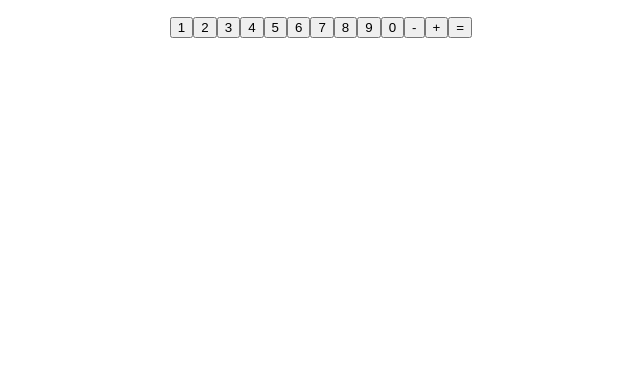
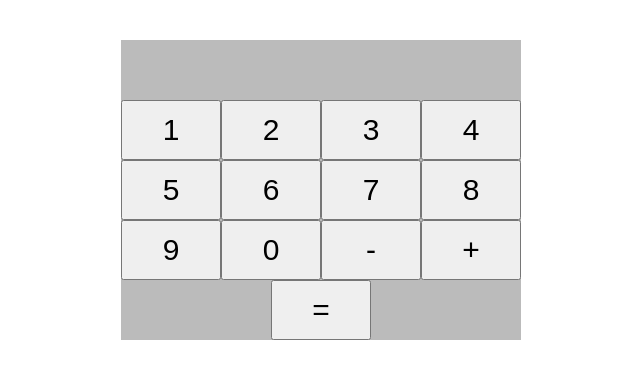
Before and after one commit to Samson300/Calculator-react, a React (Create React App) app: page / in a window 1280 px wide. Shown: the top 378 px of the page, without its empty margins (319-959 px from the left). Built offline with nearby package versions, Linux system fonts and the light colour scheme.

Commit message:
styles calculator

```diff
--- a/src/App.css
+++ b/src/App.css
@@ -1,3 +1,29 @@
 .App {
   text-align: center;
 }
+
+.result {
+  height: 60px;
+  background-color: #bbb;
+  width: 100%;
+}
+
+.result p {
+  font-size: 40px;
+}
+
+.calc-body {
+  max-width: 400px;
+  margin: auto;
+}
+
+.buttons {
+  display: block;
+  background-color: #bbb;
+}
+
+.buttons button {
+  width: 25%;
+  height: 60px;
+  font-size: 30px;
+}
--- a/src/App.js
+++ b/src/App.js
@@ -28,8 +28,10 @@ class App extends Component {
     render() {
         return (
             <div className="App">
-                <Output result={this.state.result}/>
-                <KeyPad buttonPressed={this.buttonPressed} />
+                <div className="calc-body">
+                    <Output result={this.state.result}/>
+                    <KeyPad buttonPressed={this.buttonPressed} />
+                </div>
             </div>
         )
     }
--- a/src/components/KeyPad.js
+++ b/src/components/KeyPad.js
@@ -7,7 +7,7 @@ export default class KeyPad extends Component {
     }
     render() {
         return (
-            <div>
+            <div className="buttons">
                 <button name="1" onClick={this.buttonPressed}>1</button>
                 <button name="2" onClick={this.buttonPressed}>2</button>
                 <button name="3" onClick={this.buttonPressed}>3</button>
--- a/src/components/Output.js
+++ b/src/components/Output.js
@@ -3,7 +3,7 @@ import React, { Component } from 'react'
 export default class Output extends Component {
     render() {
         return(
-            <div>
+            <div className="result">
                 <p>{this.props.result}</p>
             </div>
         )
```
